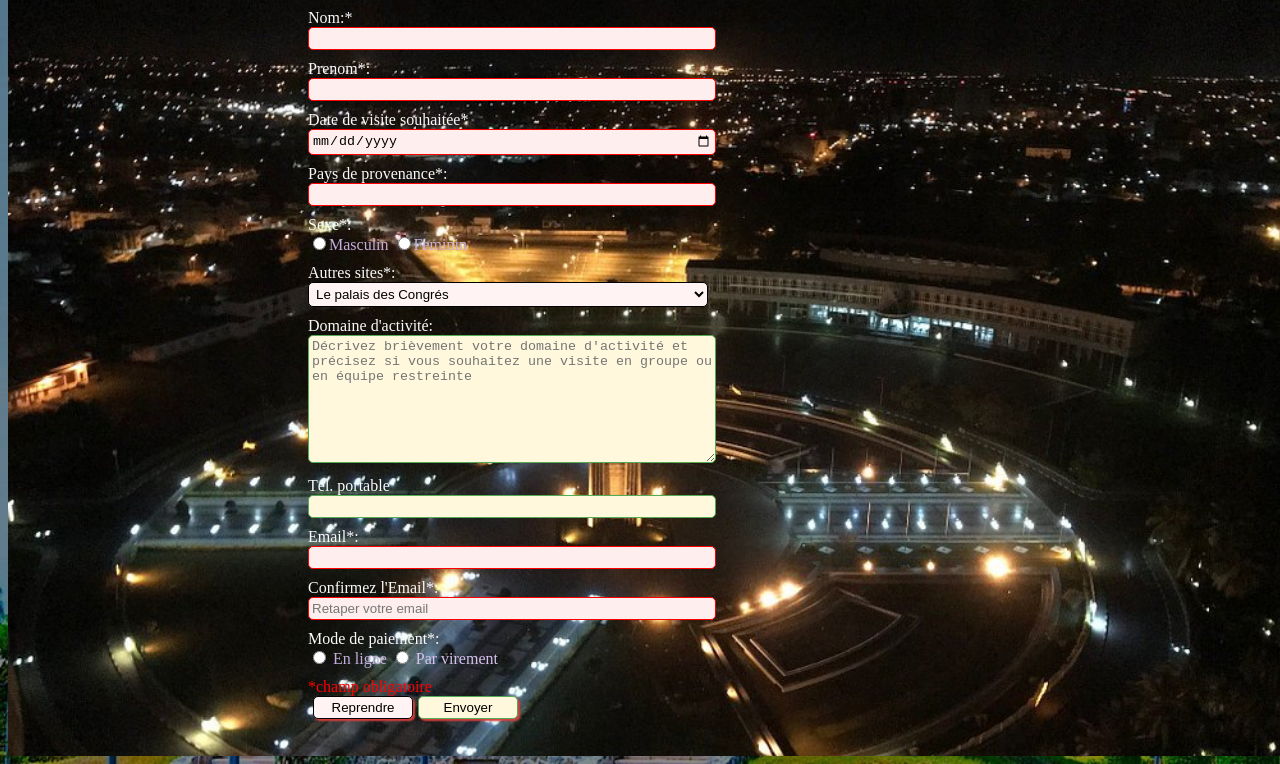
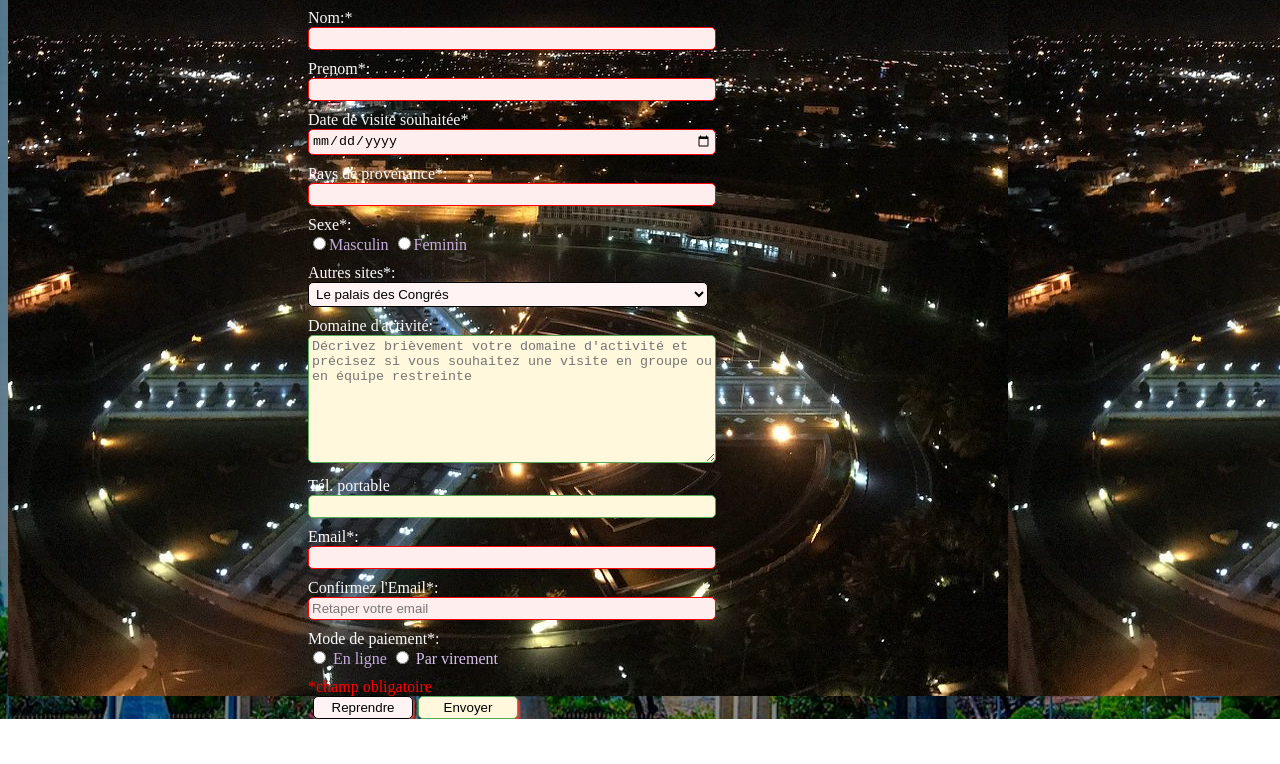
Before and after one commit to komisagna/komisagna.github.io, a plain HTML site: page Inscription_visite_guidée.html in a window 1280 px wide. Shown: the part 92-856 px from the top of the page. After the commit the page ends 811 px from the top, so only its background shows below. Drawn offline with Linux system fonts and the light colour scheme.

Commit message:
Add files via upload

```diff
--- a/Projet_HTML_CSS.css
+++ b/Projet_HTML_CSS.css
@@ -104,8 +104,6 @@ img{
 form{
   background-image:url(Monument_vue_de_nuit3.png) ;
   background-color: #FAFAFA;
-  height: 800px;
-  background-size: cover;
   padding-left: 300px;
   width: 85%;
   margin: auto;
```
